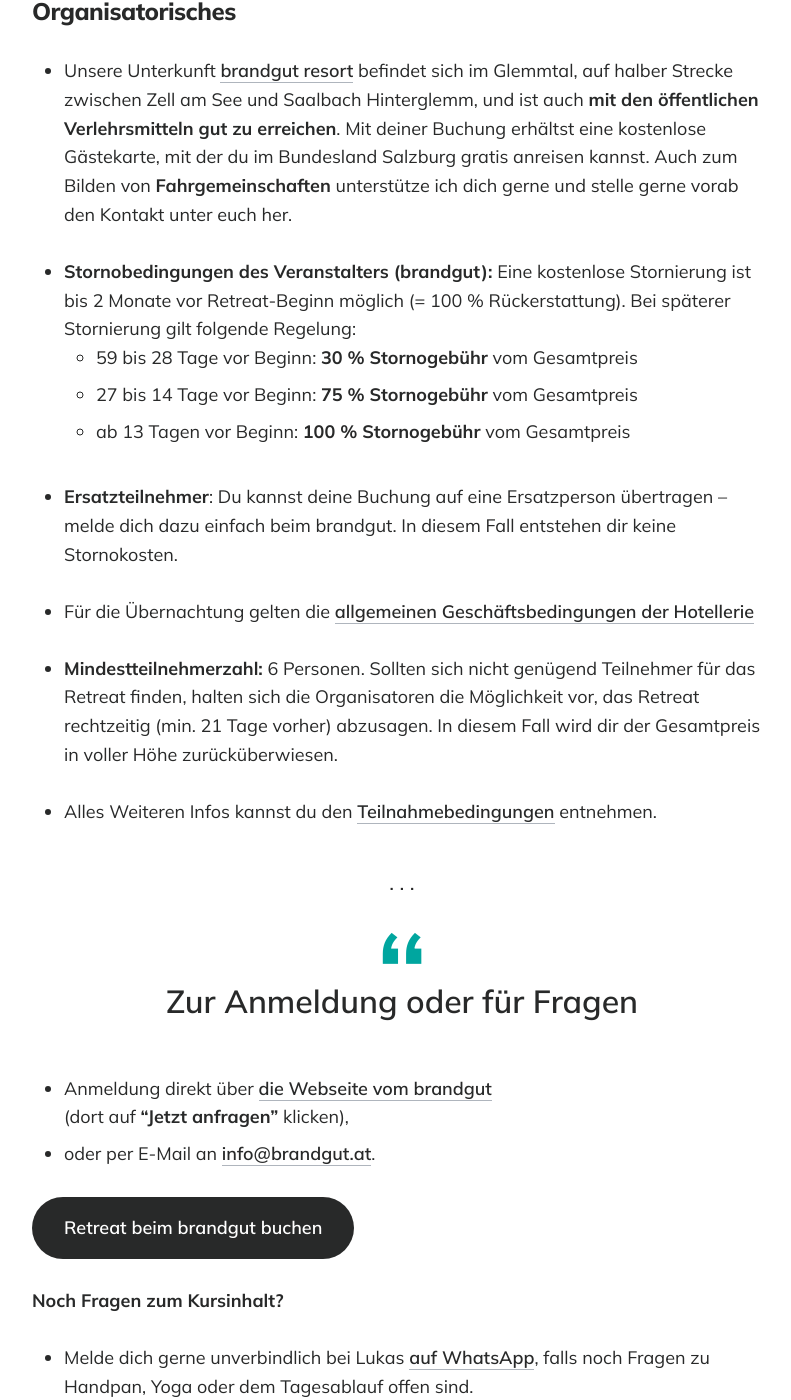
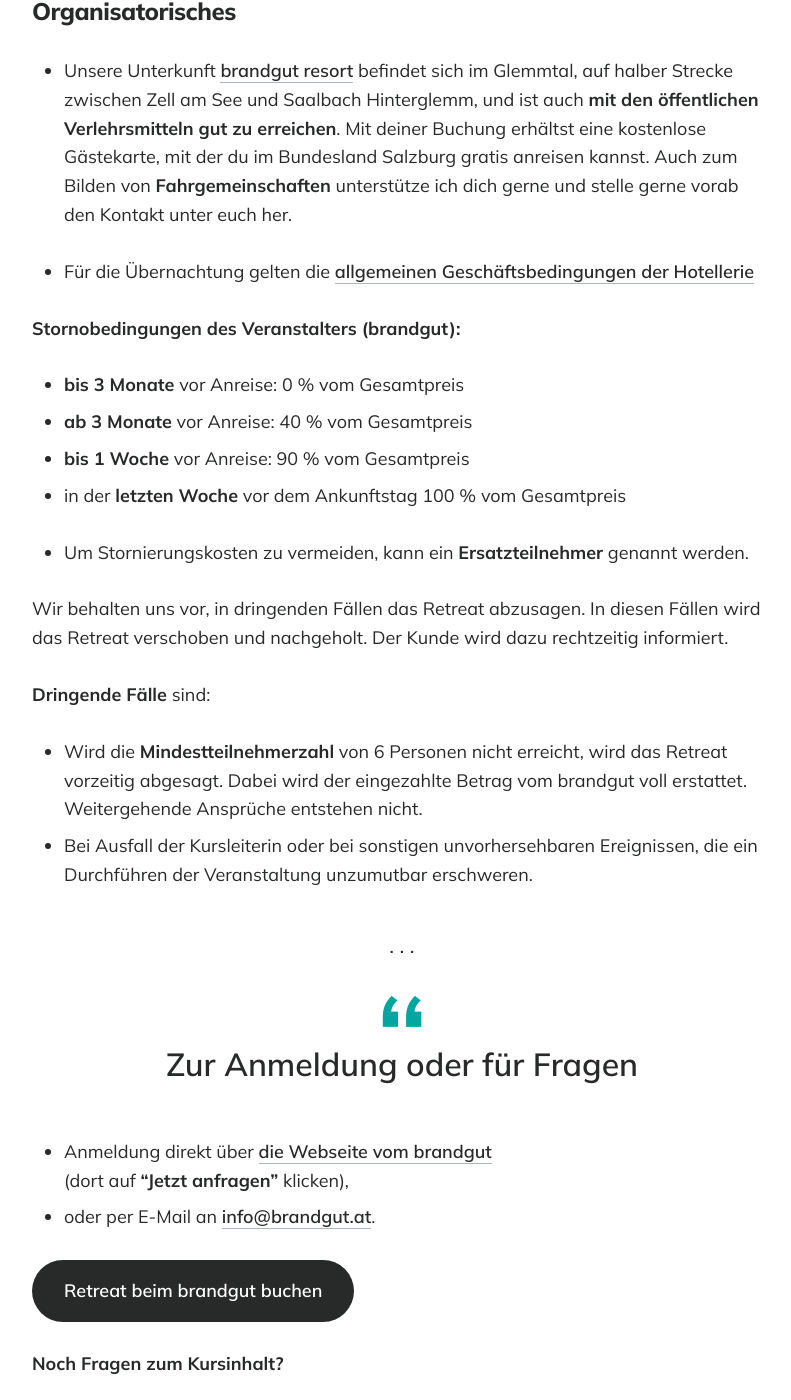
Before and after one commit to lukasziegler/retreats-in-oesterreich, a Jekyll site: the page built from _posts/2026-09-24-handpan-retreat-brandgut-2026.markdown, in a window 1280 px wide and 1400 px high, scrolled down 8456 px. Shown: the whole window, without its empty margins (238-1029 px from the left). Built offline with Jekyll 4.4.1, drawn with Linux system fonts in a browser that asks for light colours.

Commit message:
update stornobedingungen

```diff
--- a/_posts/2026-09-24-handpan-retreat-brandgut-2026.markdown
+++ b/_posts/2026-09-24-handpan-retreat-brandgut-2026.markdown
@@ -184,18 +184,22 @@
 
 - Unsere Unterkunft <a href="https://maps.app.goo.gl/dGYv9zWhLPsHBQ5f7" target="_blank">brandgut resort</a> befindet sich im Glemmtal, auf halber Strecke zwischen Zell am See und Saalbach Hinterglemm, und ist auch **mit den öffentlichen Verlehrsmitteln gut zu erreichen**. Mit deiner Buchung erhältst eine kostenlose Gästekarte, mit der du im Bundesland Salzburg gratis anreisen kannst. Auch zum Bilden von **Fahrgemeinschaften** unterstütze ich dich gerne und stelle gerne vorab den Kontakt unter euch her.
 
-- **Stornobedingungen des Veranstalters (brandgut):** Eine kostenlose Stornierung ist bis 2 Monate vor Retreat-Beginn möglich (= 100 % Rückerstattung). Bei späterer Stornierung gilt folgende Regelung:
-  - 59 bis 28 Tage vor Beginn: **30 % Stornogebühr** vom Gesamtpreis
-  - 27 bis 14 Tage vor Beginn: **75 % Stornogebühr** vom Gesamtpreis
-  - ab 13 Tagen vor Beginn: **100 % Stornogebühr** vom Gesamtpreis<br><br>
-
-- **Ersatzteilnehmer**: Du kannst deine Buchung auf eine Ersatzperson übertragen – melde dich dazu einfach beim brandgut. In diesem Fall entstehen dir keine Stornokosten.
-
 - Für die Übernachtung gelten die <a href="https://www.wko.at/oe/tourismus-freizeitwirtschaft/hotellerie/agb-hotellerie.pdf" target="_blank">allgemeinen Geschäftsbedingungen der Hotellerie</a>
 
-- **Mindestteilnehmerzahl:** 6 Personen. Sollten sich nicht genügend Teilnehmer für das Retreat finden, halten sich die Organisatoren die Möglichkeit vor, das Retreat rechtzeitig (min. 21 Tage vorher) abzusagen. In diesem Fall wird dir der Gesamtpreis in voller Höhe zurücküberwiesen.
+**Stornobedingungen des Veranstalters (brandgut):**
+- **bis 3 Monate** vor Anreise: 0 % vom Gesamtpreis
+- **ab 3 Monate** vor Anreise: 40 % vom Gesamtpreis
+- **bis 1 Woche** vor Anreise: 90 % vom Gesamtpreis
+- in der **letzten Woche** vor dem Ankunftstag 100 % vom Gesamtpreis
 
-- Alles Weiteren Infos kannst du den <a href="https://retreats-in-oesterreich.at/agbs/" target="_blank">Teilnahmebedingungen</a> entnehmen.
+- Um Stornierungskosten zu vermeiden, kann ein **Ersatzteilnehmer** genannt werden.
+
+Wir behalten uns vor, in dringenden Fällen das Retreat abzusagen. In diesen Fällen wird das Retreat verschoben und nachgeholt. Der Kunde wird dazu rechtzeitig informiert.
+
+**Dringende Fälle** sind:
+
+- Wird die **Mindestteilnehmerzahl** von 6 Personen nicht erreicht, wird das Retreat vorzeitig abgesagt. Dabei wird der eingezahlte Betrag vom brandgut voll erstattet. Weitergehende Ansprüche entstehen nicht.
+- Bei Ausfall der Kursleiterin oder bei sonstigen unvorhersehbaren Ereignissen, die ein Durchführen der Veranstaltung unzumutbar erschweren.
 
 
 ---
```
